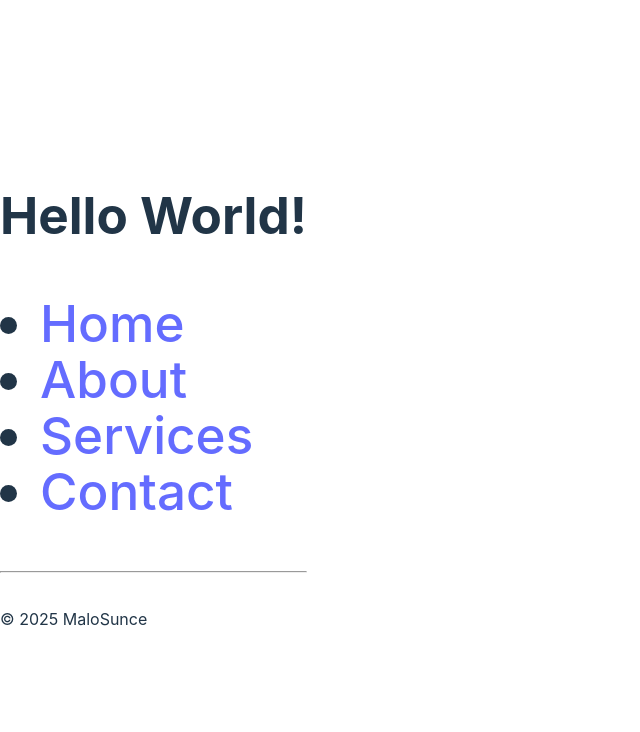
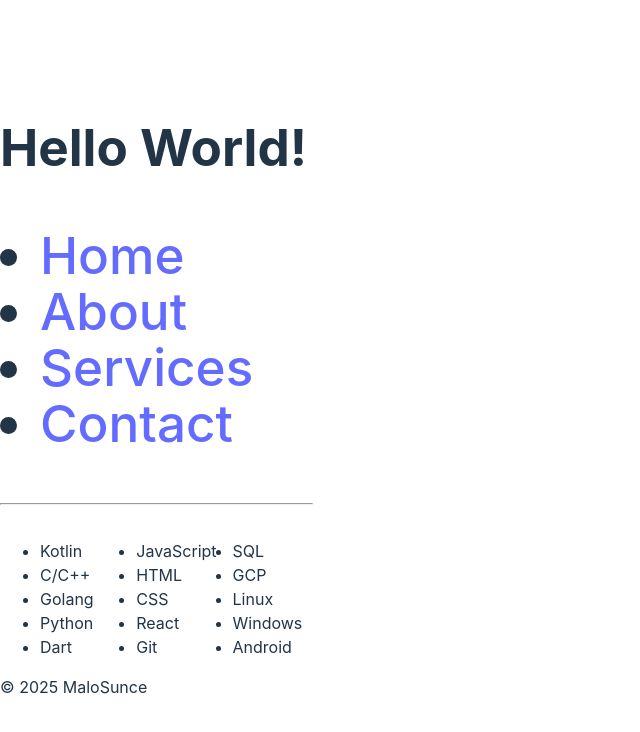
Before and after one commit to MaloSunce/ReactDemo, a React (Vite) app in the folder ReactDemo/: page / in a window 1280 px wide. Shown: the top 732 px of the page, without its empty margins (0-640 px from the left). Built offline with nearby package versions, Linux system fonts and the light colour scheme.

Commit message:
add: Skills.jsx

```diff
--- a/ReactDemo/src/App.jsx
+++ b/ReactDemo/src/App.jsx
@@ -1,9 +1,11 @@
 import Header from './Header.jsx'
 import Footer from './Footer.jsx'
+import Skills from './Skills.jsx'
 function App() {
     return (
         <>
             <Header/>
+            <Skills/>
             <Footer/>
         </>
     );
--- /dev/null
+++ b/ReactDemo/src/Skills.jsx
@@ -0,0 +1,21 @@
+function Skills() {
+    const backend = ["Kotlin", "C/C++", "Golang", "Python", "Dart"]
+    const frontend = ["JavaScript", "HTML", "CSS", "React"]
+    const other = ["Git", "SQL", "GCP", "Linux", "Windows", "Android"]
+
+    const listStyle = {
+        columns: 3,
+        WebkitColumns: 3,
+        MozColumns: 3
+    };
+
+    return (
+        <ul style={listStyle}>
+            {backend.map(skill => <li key={skill}>{skill}</li>)}
+            {frontend.map(skill => <li key={skill}>{skill}</li>)}
+            {other.map(skill => <li key={skill}>{skill}</li>)}
+        </ul>
+    );
+}
+
+export default Skills
```
